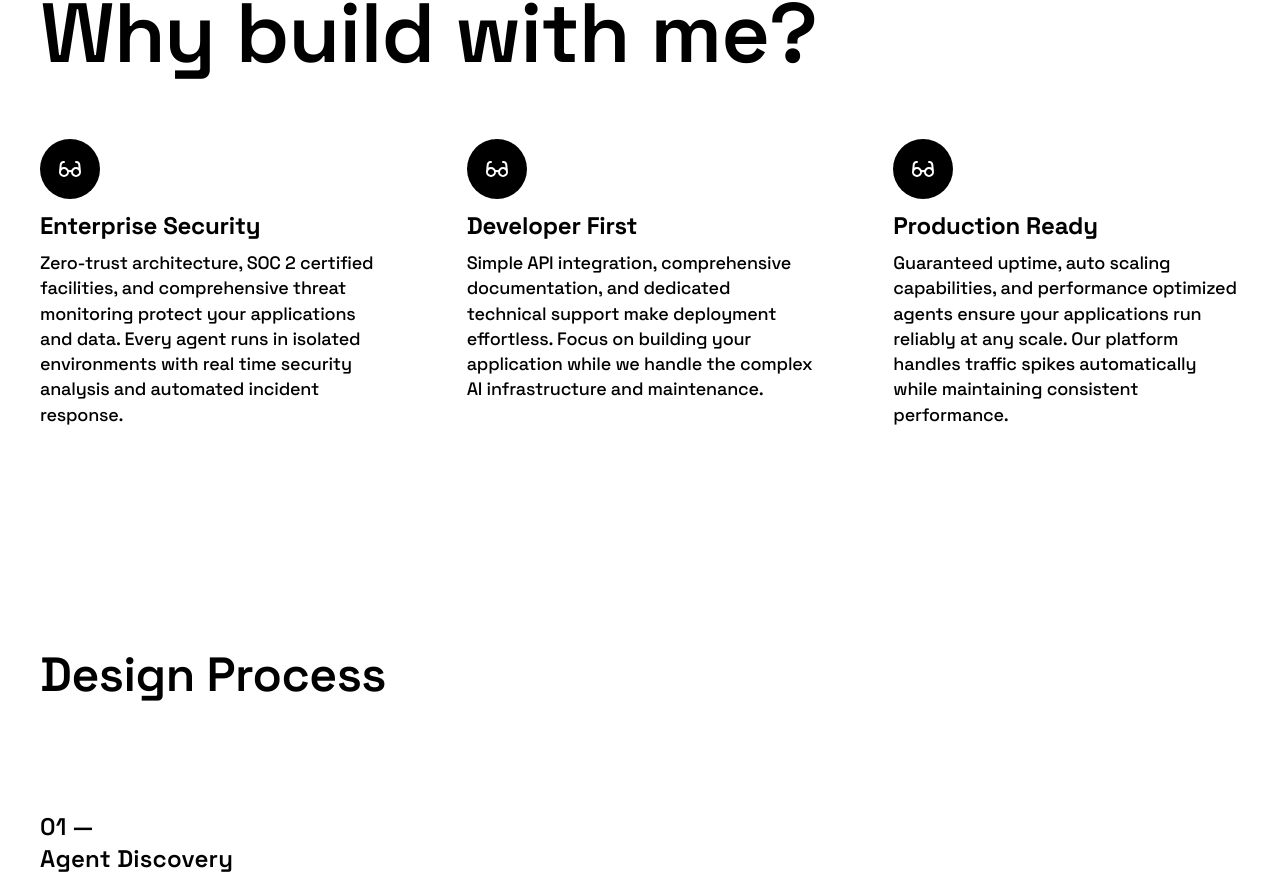
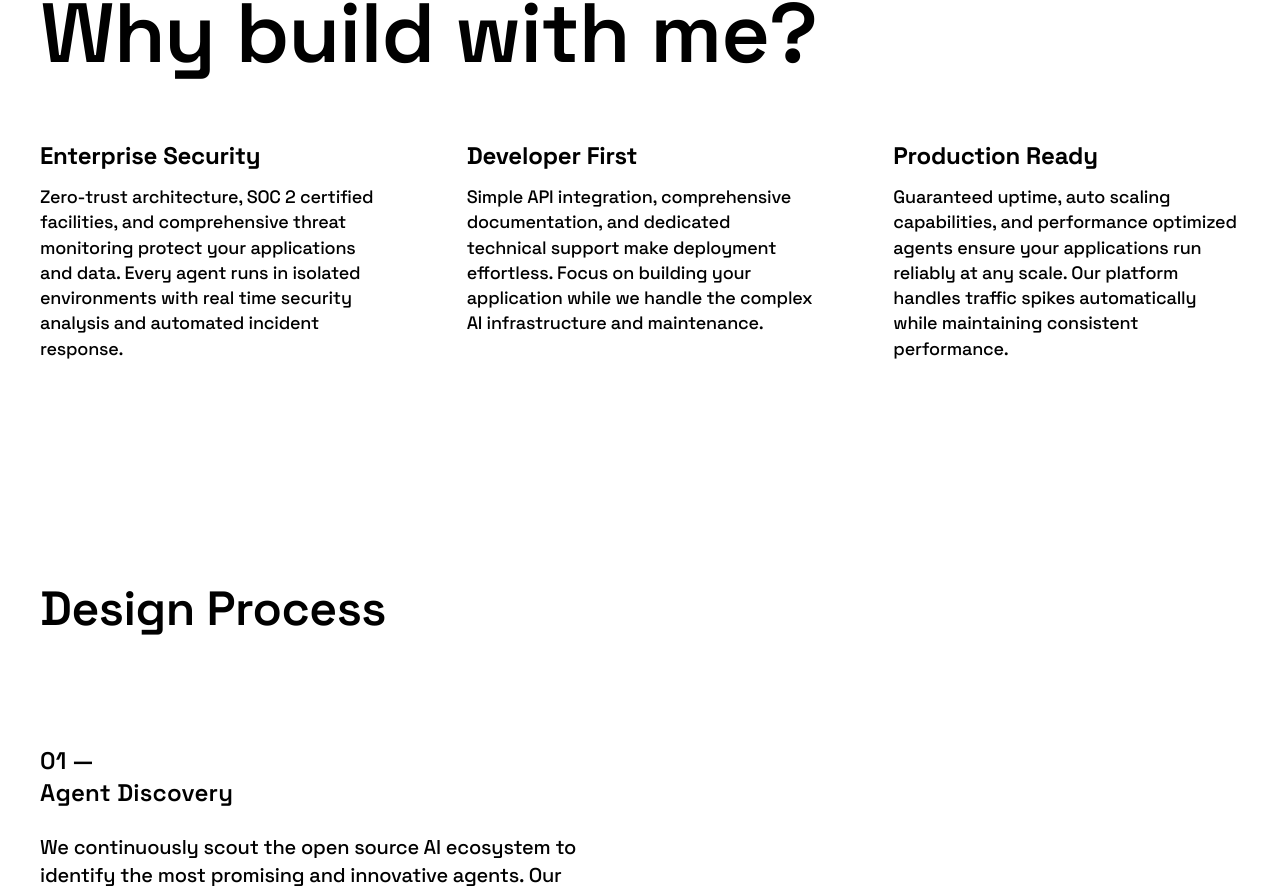
Before and after one commit to niravpatel4428/joeywebsite, a Next.js app: page /about in a window 1280 px wide. Shown: the part 1636-2530 px from the top of the page. Built offline with nearby package versions, Linux system fonts and the light colour scheme.

Commit message:
chenge in about page collab file

```diff
--- a/app/pages/about/collaborate.js
+++ b/app/pages/about/collaborate.js
@@ -37,11 +37,8 @@ const Collaborate = () => {
         <div>
           <div className="grid grid-cols-1 sm:grid-cols-2 lg:grid-cols-3 gap-x-8 xl:gap-x-20 gap-y-12">
             {features.map((feature, index) => (
-              <div key={index} className="flex flex-col gap-2">
-                <div className="flex flex-col gap-[10px]">
-                  <div className="bg-foreground size-[60px] rounded-full flex justify-center items-center">
-                    <Image src={feature.icon} alt="icon" className="w-6" />
-                  </div>
+              <div key={index} className="flex flex-col gap-3">
+                <div className="block">
                   <h3 className="text-foreground text-2xl font-bold leading-140 tracking-low">
                     {feature.title}
                   </h3>
```
